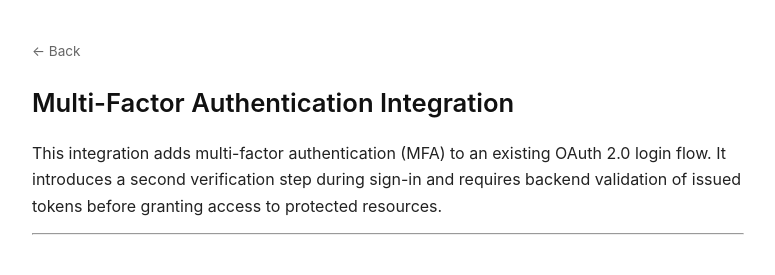
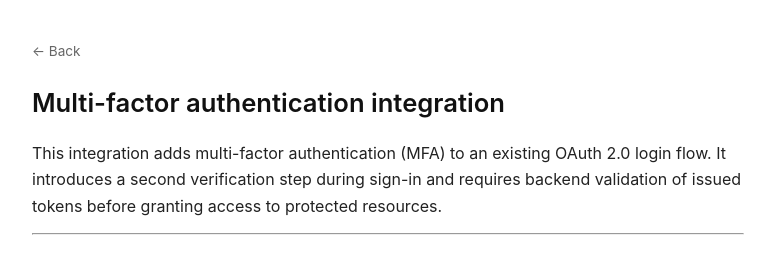
Before and after one commit to malynovskayuliia-eng/malynovskayuliia-eng.github.io, a Jekyll site: the page built from mfa-integration.md, in a window 1280 px wide. Shown: the top 275 px of the page, without its empty margins (252-1027 px from the left). Built offline with Jekyll 4.4.1, drawn with Linux system fonts in a browser that asks for light colours.

```diff
--- a/mfa-integration.md
+++ b/mfa-integration.md
@@ -4,7 +4,7 @@ layout: doc
 nav_order: 5
 ---
 
-# Multi-Factor Authentication Integration
+# Multi-factor authentication integration
 
 This integration adds multi-factor authentication (MFA) to an existing OAuth 2.0 login flow. It introduces a second verification step during sign-in and requires backend validation of issued tokens before granting access to protected resources.
 
```
